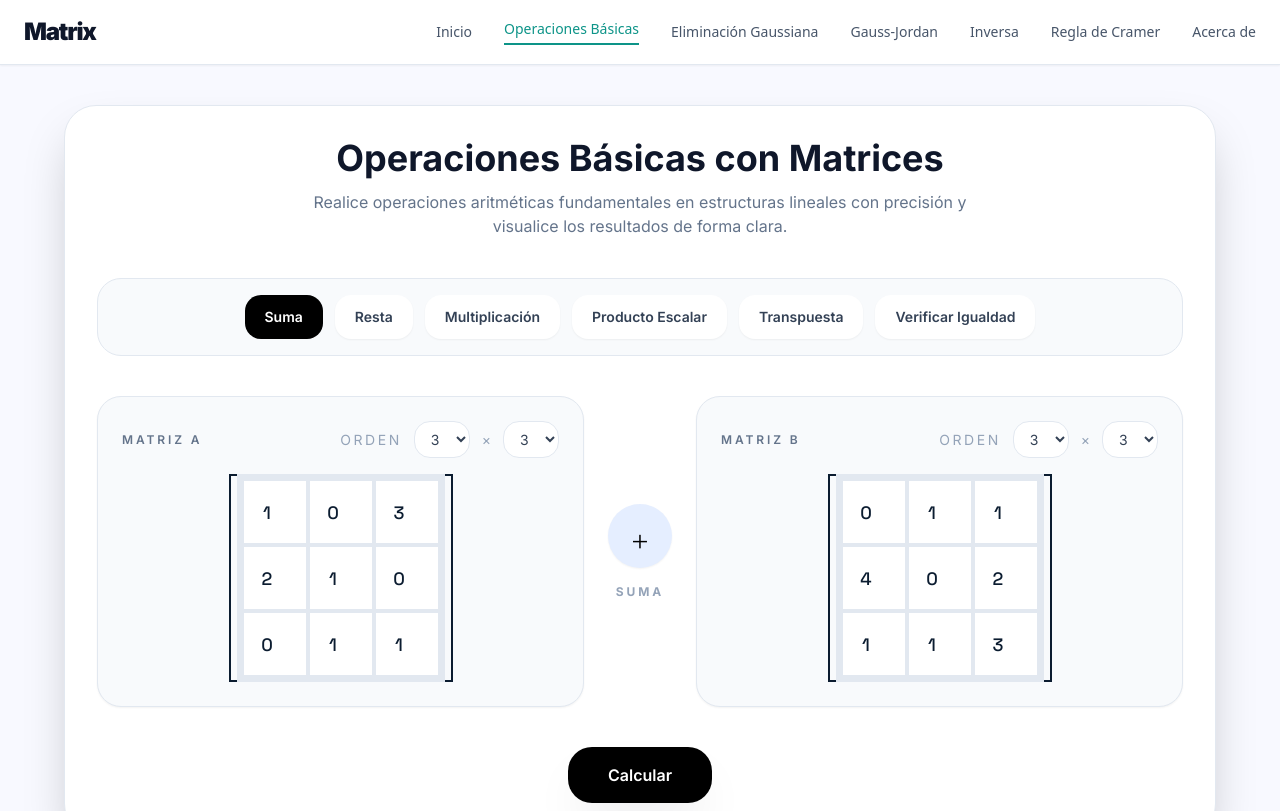
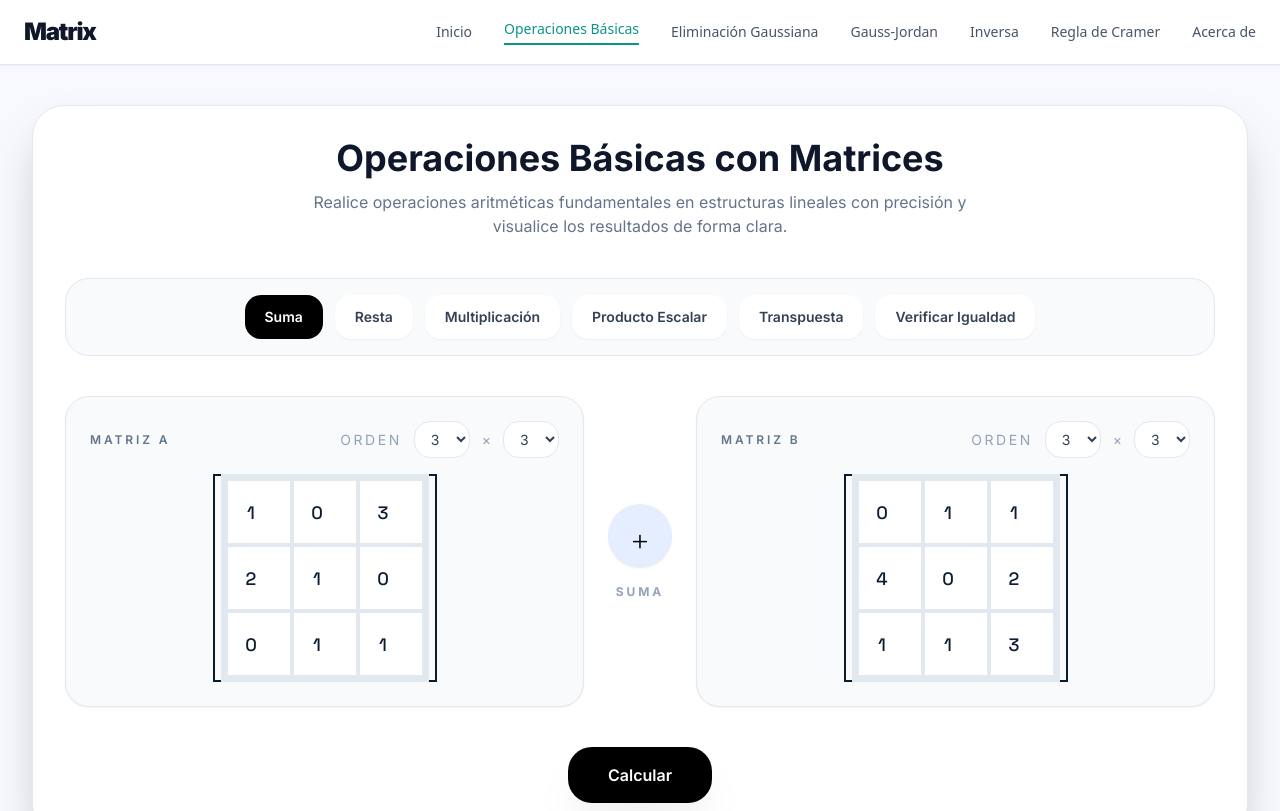
Before and after one commit to Hollmer/Matrix, a Next.js app: page /basic-operations in a window 1280 px wide. Shown: the top 811 px of the page. Built offline with nearby package versions, Linux system fonts and the light colour scheme.

Commit message:
Margenes

```diff
--- a/src/app/about/page.tsx
+++ b/src/app/about/page.tsx
@@ -1,11 +1,11 @@
 export default function About() {
   return (
     <main className="min-h-screen bg-surface-bright py-16">
-      <div className="mx-auto w-full max-w-6xl px-6">
+      <div className="w-full max-w-full px-2 sm:px-4">
         <div className="text-center mb-12">
           <p className="text-xs uppercase tracking-[0.32em] text-teal-600 font-semibold mb-3">Producto del curso: Álgebra Lineal</p>
           <h1 className="text-5xl font-bold text-slate-950 mb-4">Sobre Nosotros:</h1>
-          <p className="mx-auto max-w-2xl text-slate-600 text-lg leading-8">
+          <p className="mx-auto w-full max-w-[98%] text-slate-600 text-lg leading-8">
             Matrix es una suite educativa creada para facilitar el aprendizaje de álgebra lineal mediante visualizaciones limpias y procesos paso a paso. Esta plataforma combina cálculo interactivo con diseño claro para apoyar a los estudiantes en su proceso de aprendizaje.
           </p>
         </div>
--- a/src/app/basic-operations/page.tsx
+++ b/src/app/basic-operations/page.tsx
@@ -216,8 +216,8 @@ export default function BasicOperations() {
 
   return (
     <>
-      <main className="min-h-screen flex items-center justify-center bg-surface-bright px-6 py-10">
-        <div className="w-full max-w-6xl">
+      <main className="min-h-screen flex items-center justify-start bg-surface-bright px-2 sm:px-4 py-10">
+        <div className="w-full max-w-full">
           <div className="bg-white rounded-[2rem] shadow-2xl border border-slate-200 overflow-hidden">
             <div className="p-8">
               <header className="text-center mb-10">
--- a/src/app/cramer/page.tsx
+++ b/src/app/cramer/page.tsx
@@ -44,8 +44,8 @@ export default function Cramer() {
 
   return (
     <main className="min-h-screen bg-surface-bright py-10">
-      <div className="mx-auto w-full max-w-7xl px-6">
-        <div className="mx-auto max-w-5xl text-center mb-10">
+      <div className="w-full max-w-full px-2 sm:px-4">
+        <div className="mx-auto w-full max-w-[98%] text-center mb-10">
           <p className="text-xs uppercase tracking-[0.32em] text-teal-600 font-semibold mb-2">Cramer&apos;s Rule Solver</p>
           <h1 className="text-5xl font-bold text-slate-950 mb-4">Cramer&apos;s Rule Solver</h1>
           <p className="text-slate-600 text-lg leading-8">
--- a/src/app/gauss-jordan/page.tsx
+++ b/src/app/gauss-jordan/page.tsx
@@ -45,7 +45,7 @@ export default function GaussJordan() {
 
   return (
     <main className="min-h-screen bg-surface-bright py-10">
-      <div className="mx-auto flex w-full max-w-6xl flex-col px-6">
+      <div className="w-full max-w-full flex-col px-2 sm:px-4">
         <div className="mx-auto w-full text-center mb-10 max-w-4xl">
           <p className="text-xs uppercase tracking-[0.32em] text-teal-600 font-semibold mb-3">Gauss-Jordan Elimination</p>
           <h1 className="text-4xl md:text-5xl font-bold text-slate-950">Gauss-Jordan Elimination</h1>
--- a/src/app/gaussian-elimination/page.tsx
+++ b/src/app/gaussian-elimination/page.tsx
@@ -30,7 +30,7 @@ export default function GaussianElimination() {
 
   return (
     <main className="min-h-screen bg-surface-bright py-10">
-      <div className="mx-auto flex w-full max-w-6xl flex-col px-6">
+      <div className="w-full max-w-full flex-col px-2 sm:px-4">
         <div className="mx-auto w-full text-center mb-10 max-w-4xl">
           <p className="text-xs uppercase tracking-[0.32em] text-teal-600 font-semibold mb-3">Eliminación Gaussiana</p>
           <h1 className="text-4xl md:text-5xl font-bold text-slate-950">Gaussian Elimination</h1>
--- a/src/app/inverse/page.tsx
+++ b/src/app/inverse/page.tsx
@@ -53,8 +53,8 @@ export default function Inverse() {
 
   return (
     <main className="min-h-screen bg-surface-bright py-10">
-      <div className="mx-auto w-full max-w-7xl px-6">
-        <div className="mx-auto max-w-5xl text-center mb-10">
+      <div className="w-full max-w-full px-2 sm:px-4">
+        <div className="mx-auto w-full max-w-[98%] text-center mb-10">
           <p className="text-xs uppercase tracking-[0.32em] text-teal-600 font-semibold mb-2">MATRIX INVERSE SOLVER</p>
           <h1 className="text-5xl font-bold text-slate-950 mb-4">Inverse Matrix Solver</h1>
           <p className="text-slate-600 text-lg leading-8">
--- a/src/app/layout.tsx
+++ b/src/app/layout.tsx
@@ -22,8 +22,8 @@ export default function RootLayout({
       <body className="min-h-screen bg-surface-bright text-on-surface font-body selection:bg-secondary-container selection:text-on-secondary-container overflow-x-hidden">
         <div className="app-shell">
           <Navbar />
-          <div className="flex min-h-screen justify-center px-4 sm:px-6">
-            <div className="w-full max-w-7xl">
+          <div className="flex min-h-screen justify-start px-2 sm:px-4">
+            <div className="w-full max-w-full">
               {children}
             </div>
           </div>
--- a/src/app/page.tsx
+++ b/src/app/page.tsx
@@ -36,8 +36,8 @@ const tiles = [
 export default function Home() {
   return (
     <main className="min-h-screen bg-surface-bright py-14">
-      <div className="container mx-auto px-6">
-        <div className="max-w-4xl mx-auto text-center mb-12">
+      <div className="w-full px-2 sm:px-4">
+        <div className="mx-auto w-full max-w-[98%] md:max-w-4xl text-center mb-12">
           <p className="text-sm uppercase tracking-[0.32em] text-teal-600 font-semibold mb-3">Bienvenido a Matrix</p>
           <h1 className="text-5xl font-bold text-slate-950 mb-4">Bienvenido a Matrix</h1>
           <p className="text-slate-600 text-lg leading-8">
@@ -45,9 +45,9 @@ export default function Home() {
           </p>
         </div>
 
-        <div className="grid grid-cols-1 md:grid-cols-2 xl:grid-cols-3 gap-6">
+        <div className="mx-auto w-full max-w-[95%] grid grid-cols-1 gap-6 md:max-w-none md:grid-cols-2 xl:grid-cols-3">
           {tiles.map((tile) => (
-            <Link key={tile.title} href={tile.href} className="group block rounded-[1.75rem] border border-slate-200 bg-white p-6 shadow-sm transition hover:-translate-y-1 hover:shadow-lg">
+            <Link key={tile.title} href={tile.href} className="group block w-full rounded-[1.75rem] border border-slate-200 bg-white p-6 shadow-sm transition hover:-translate-y-1 hover:shadow-lg">
               <div className="flex items-center justify-between gap-4 mb-4">
                 <h2 className="text-xl font-semibold text-slate-950">{tile.title}</h2>
                 <span className="inline-flex h-10 w-10 items-center justify-center rounded-2xl bg-teal-600 text-white text-lg font-bold">+</span>
```
